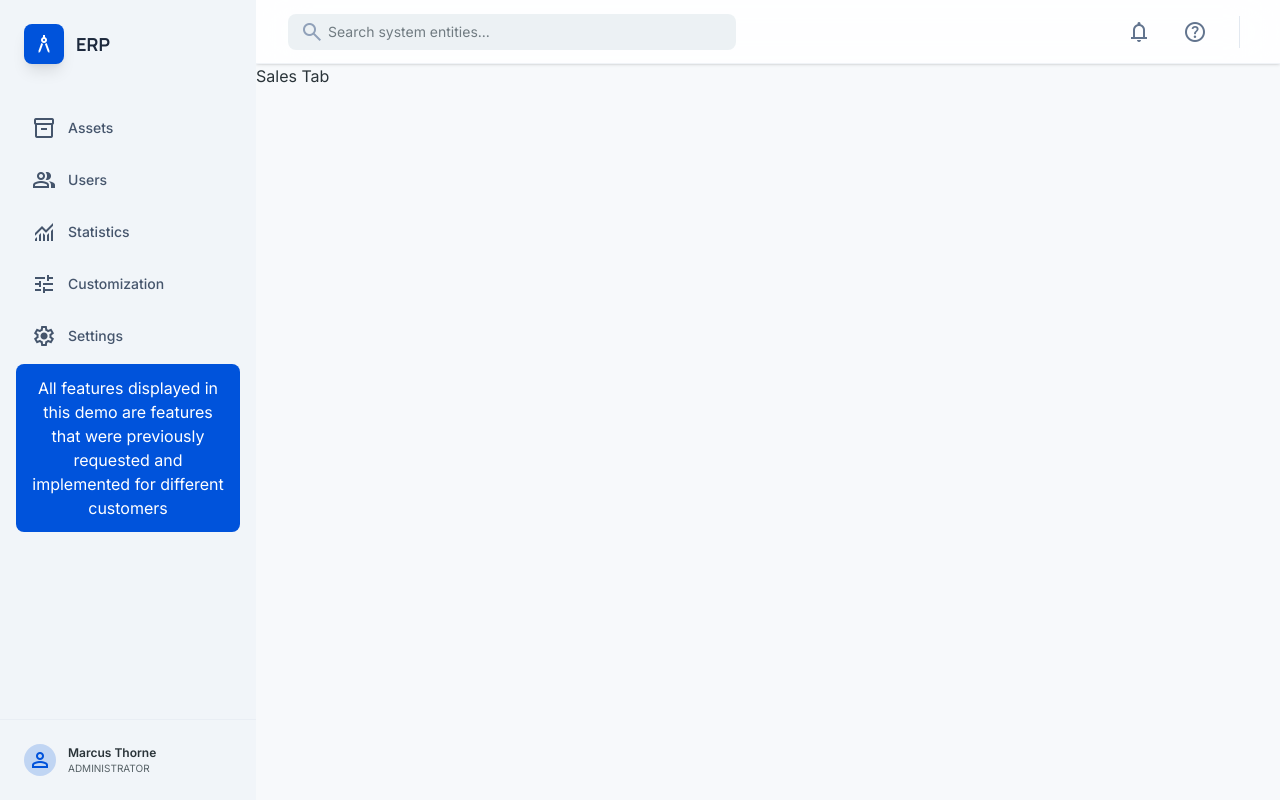
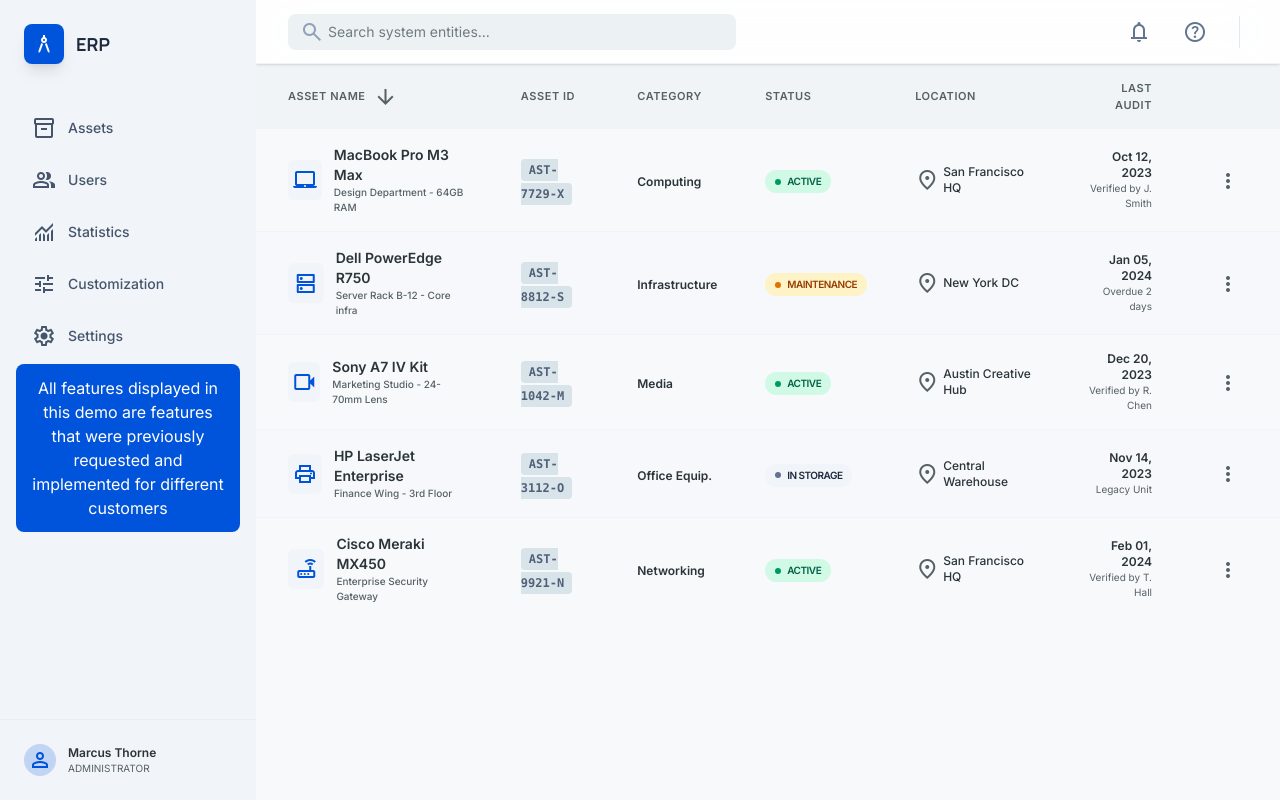
Before and after one commit to A1iHassan/ERP, a React (Vite) app in the folder app/: page /sales in a window 1280 px wide. Built offline with nearby package versions, Linux system fonts and the light colour scheme.

Commit message:
added mock table for sales tab

```diff
--- a/app/src/pages/sales.tsx
+++ b/app/src/pages/sales.tsx
@@ -1,5 +1,181 @@
 const Sales = () => {
-	return <> Sales Tab </>
+  const statusBg: Record<string, string> = {
+    emerald: "bg-emerald-100 text-emerald-800",
+    amber: "bg-amber-100 text-amber-800",
+    slate: "bg-slate-100 text-slate-800",
+  };
+
+  const statusDot: Record<string, string> = {
+    emerald: "bg-emerald-600",
+    amber: "bg-amber-600",
+    slate: "bg-slate-500",
+  };
+  const assets = [
+    {
+      name: "MacBook Pro M3 Max",
+      desc: "Design Department - 64GB RAM",
+      icon: "laptop_mac",
+      id: "AST-7729-X",
+      category: "Computing",
+      status: "Active",
+      statusColor: "emerald",
+      location: "San Francisco HQ",
+      audit: "Oct 12, 2023",
+      auditBy: "Verified by J. Smith",
+    },
+    {
+      name: "Dell PowerEdge R750",
+      desc: "Server Rack B-12 - Core infra",
+      icon: "dns",
+      id: "AST-8812-S",
+      category: "Infrastructure",
+      status: "Maintenance",
+      statusColor: "amber",
+      location: "New York DC",
+      audit: "Jan 05, 2024",
+      auditBy: "Overdue 2 days",
+    },
+    {
+      name: "Sony A7 IV Kit",
+      desc: "Marketing Studio - 24-70mm Lens",
+      icon: "videocam",
+      id: "AST-1042-M",
+      category: "Media",
+      status: "Active",
+      statusColor: "emerald",
+      location: "Austin Creative Hub",
+      audit: "Dec 20, 2023",
+      auditBy: "Verified by R. Chen",
+    },
+    {
+      name: "HP LaserJet Enterprise",
+      desc: "Finance Wing - 3rd Floor",
+      icon: "print",
+      id: "AST-3112-O",
+      category: "Office Equip.",
+      status: "In Storage",
+      statusColor: "slate",
+      location: "Central Warehouse",
+      audit: "Nov 14, 2023",
+      auditBy: "Legacy Unit",
+    },
+    {
+      name: "Cisco Meraki MX450",
+      desc: "Enterprise Security Gateway",
+      icon: "router",
+      id: "AST-9921-N",
+      category: "Networking",
+      status: "Active",
+      statusColor: "emerald",
+      location: "San Francisco HQ",
+      audit: "Feb 01, 2024",
+      auditBy: "Verified by T. Hall",
+    },
+  ];
+
+	return (
+
+          <table className="w-full text-left border-collapse">
+            <thead>
+              <tr className="bg-surface-container-low">
+                <th className="px-8 py-4 text-[11px] font-black uppercase tracking-wider text-on-surface-variant">
+                  <div className="flex items-center gap-2">
+                    Asset Name
+                    <span className="material-symbols-outlined text-xs">
+                      arrow_downward
+                    </span>
+                  </div>
+                </th>
+                <th className="px-6 py-4 text-[11px] font-black uppercase tracking-wider text-on-surface-variant">
+                  Asset ID
+                </th>
+                <th className="px-6 py-4 text-[11px] font-black uppercase tracking-wider text-on-surface-variant">
+                  Category
+                </th>
+                <th className="px-6 py-4 text-[11px] font-black uppercase tracking-wider text-on-surface-variant">
+                  Status
+                </th>
+                <th className="px-6 py-4 text-[11px] font-black uppercase tracking-wider text-on-surface-variant">
+                  Location
+                </th>
+                <th className="px-6 py-4 text-[11px] font-black uppercase tracking-wider text-on-surface-variant text-right">
+                  Last Audit
+                </th>
+                <th className="px-8 py-4" />
+              </tr>
+            </thead>
+            <tbody className="divide-y divide-surface-container-low">
+              {assets.map((asset, i) => (
+                <tr
+                  key={i}
+                  className={`hover:bg-surface transition-colors ${i % 2 === 1 ? "bg-surface-container-low/30" : ""}`}
+                >
+                  <td className="px-8 py-4">
+                    <div className="flex items-center gap-3">
+                      <div className="w-10 h-10 bg-slate-100 rounded-md flex items-center justify-center text-primary">
+                        <span className="material-symbols-outlined">
+                          {asset.icon}
+                        </span>
+                      </div>
+                      <div>
+                        <p className="text-sm font-bold text-on-surface">
+                          {asset.name}
+                        </p>
+                        <p className="text-[10px] text-on-surface-variant font-medium">
+                          {asset.desc}
+                        </p>
+                      </div>
+                    </div>
+                  </td>
+                  <td className="px-6 py-4">
+                    <span className="font-mono text-xs font-bold text-secondary bg-surface-container-highest px-2 py-1 rounded">
+                      {asset.id}
+                    </span>
+                  </td>
+                  <td className="px-6 py-4">
+                    <span className="text-xs font-semibold text-on-surface">
+                      {asset.category}
+                    </span>
+                  </td>
+                  <td className="px-6 py-4">
+                    <span
+                      className={`inline-flex items-center gap-1.5 px-2.5 py-1 rounded-full text-[10px] font-black uppercase tracking-tighter ${statusBg[asset.statusColor]}`}
+                    >
+                      <span
+                        className={`w-1.5 h-1.5 rounded-full ${statusDot[asset.statusColor]}`}
+                      />
+                      {asset.status}
+                    </span>
+                  </td>
+                  <td className="px-6 py-4">
+                    <div className="flex items-center gap-1 text-xs font-medium">
+                      <span className="material-symbols-outlined text-sm text-on-surface-variant">
+                        location_on
+                      </span>
+                      {asset.location}
+                    </div>
+                  </td>
+                  <td className="px-6 py-4 text-right">
+                    <p className="text-xs font-bold text-on-surface">
+                      {asset.audit}
+                    </p>
+                    <p className="text-[10px] text-on-surface-variant">
+                      {asset.auditBy}
+                    </p>
+                  </td>
+                  <td className="px-8 py-4 text-right">
+                    <button className="p-2 text-on-surface-variant hover:text-primary transition-colors">
+                      <span className="material-symbols-outlined">
+                        more_vert
+                      </span>
+                    </button>
+                  </td>
+                </tr>
+              ))}
+            </tbody>
+          </table>
+	)
+
 }
 
 export default Sales;
```
